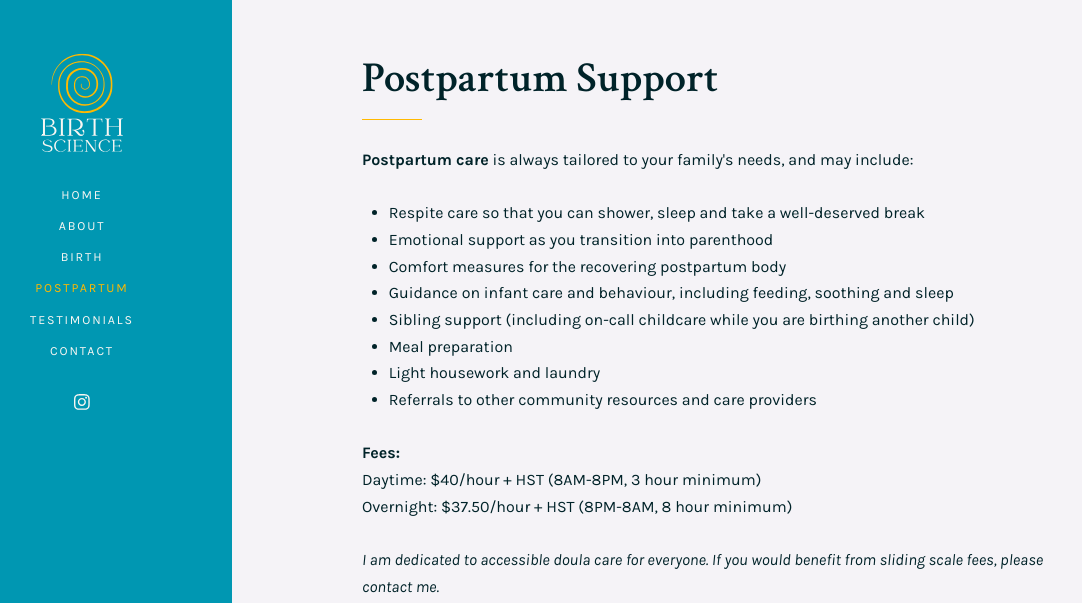
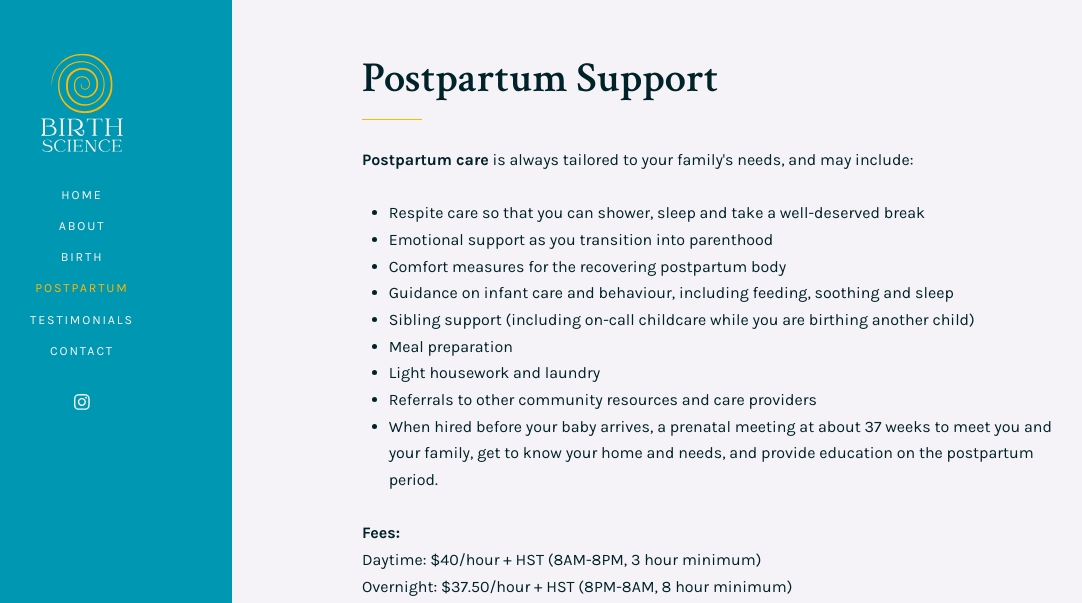
Before and after one commit to mch3rry/mypage, a Jekyll site: the page built from postpartum.md, in a window 1280 px wide and 900 px high, cut to the strip 0-603 px from the top of the window. Shown: the whole strip, without its empty margins (68-1150 px from the left). Built offline with Jekyll 4.4.1, drawn with Linux system fonts in a browser that asks for light colours.

Commit message:
Update postpartum.md

```diff
--- a/postpartum.md
+++ b/postpartum.md
@@ -12,7 +12,9 @@ title: "Postpartum Support"
 <li>Sibling support (including on-call childcare while you are birthing another child)</li>
 <li>Meal preparation</li>
 <li>Light housework and laundry</li>
-<li>Referrals to other community resources and care providers</li></ul>
+<li>Referrals to other community resources and care providers</li>
+<li>When hired before your baby arrives, a prenatal meeting at about 37 weeks to meet you and your family, get to know your home and needs, and provide education on the postpartum period.</li></ul>
+
 
 <p><b>Fees:</b>
 
```
